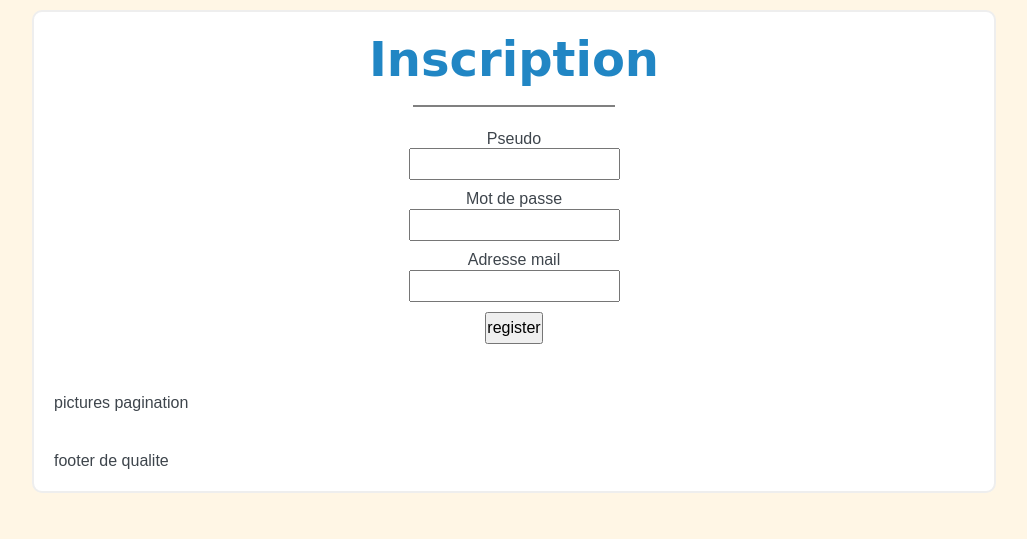
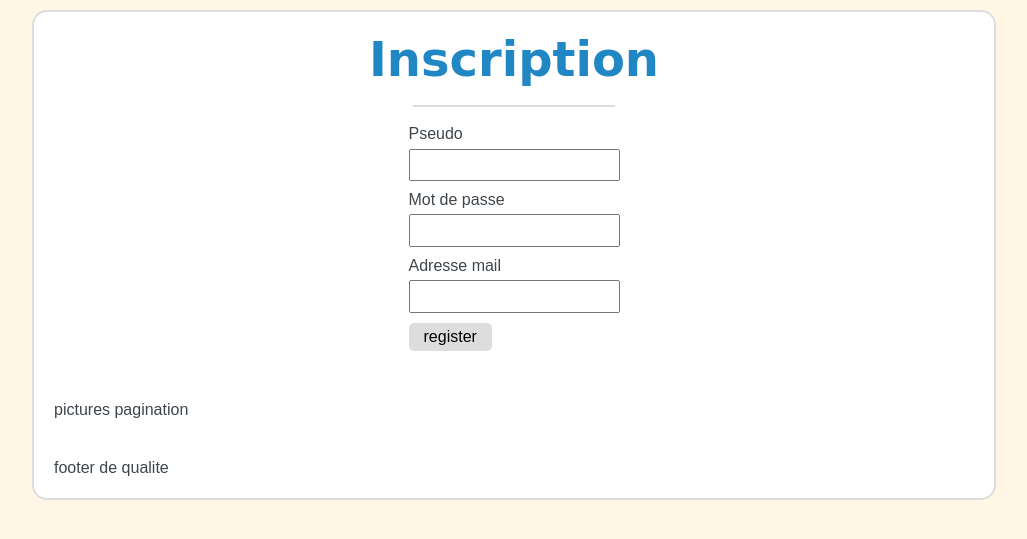
Before and after one commit to Tix6/camagru, a PHP site: page / in a window 1280 px wide. Shown: the part 112-651 px from the top of the page, without its empty margins (126-1153 px from the left). Run offline with PHP 8.4, Linux system fonts and the light colour scheme; data comes from the database, SQL or seed files in the repository; some web fonts are replaced.

Commit message:
Register flexbox.

```diff
--- a/css/style.css
+++ b/css/style.css
@@ -28,8 +28,8 @@ header > .title {
 
 .container {
     background-color: white;
-    border: 2px solid #eee;
-    border-radius: 10px;
+    border: 2px solid #ddd;
+    border-radius: 15px;
 }
 
 footer, section, aside {
@@ -37,7 +37,10 @@ footer, section, aside {
 }
 
 .register {
-    text-align: center;
+    display: flex;
+    flex-flow: column nowrap;
+    justify-content: center;
+    align-items: center;
 }
 
 .register div {
@@ -47,14 +50,26 @@ footer, section, aside {
 hr {
     display: inline-block;
     width: 200px;
-    border: 1px solid gray;
+    border: 1px solid #ddd;
 }
 
 label {
     display: block;
+    text-align: left;
+    margin-bottom: 5px;
+}
+
+input[type="submit"] {
+    padding:5px 15px;
+    background: #ddd;
+    border:0 none;
+    cursor:pointer;
+    -webkit-border-radius: 5px;
+    border-radius: 5px;
 }
 
 input {
+    width: inherit;
     padding: 5px 0 5px 0;
 }
 
```
